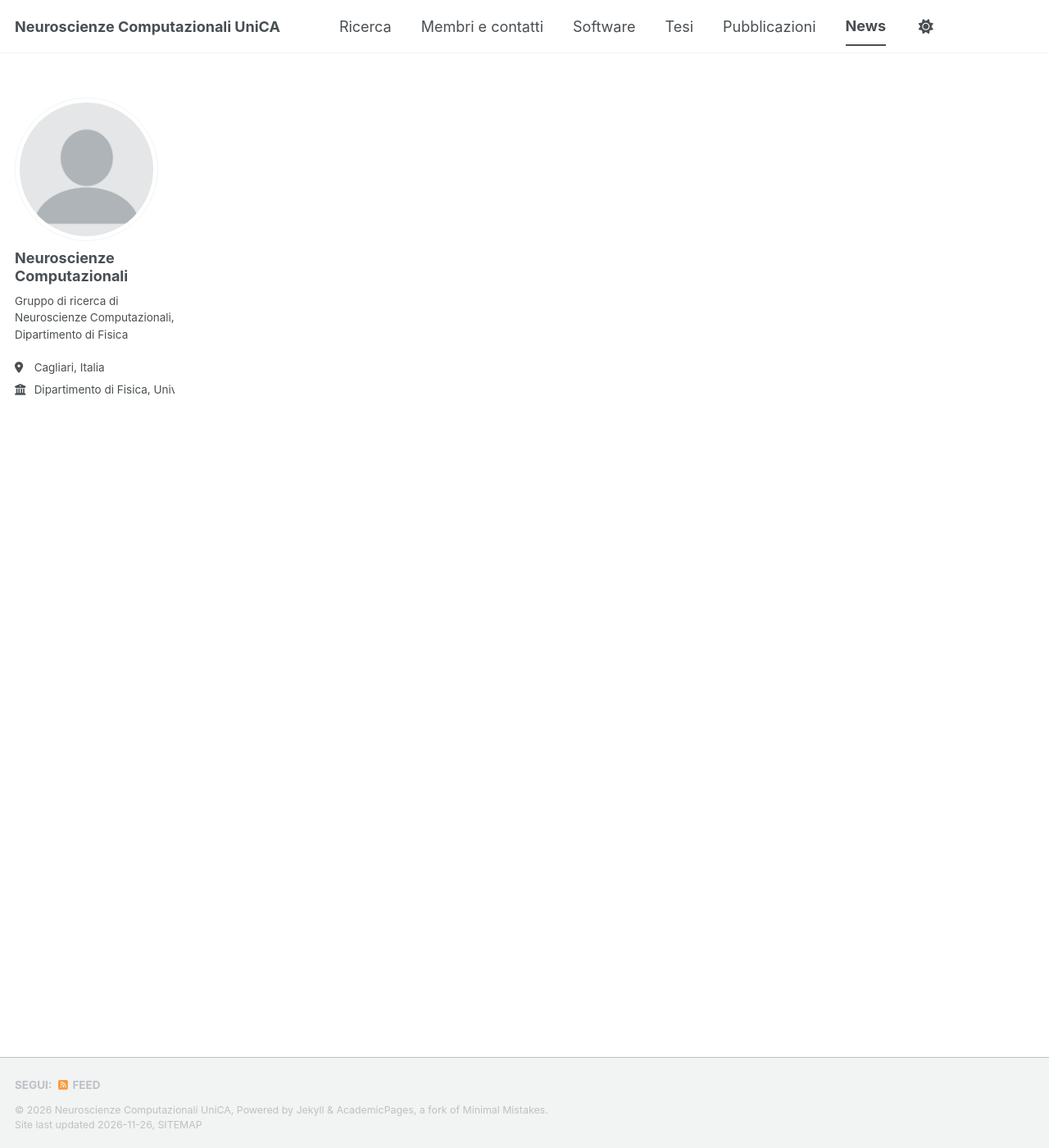
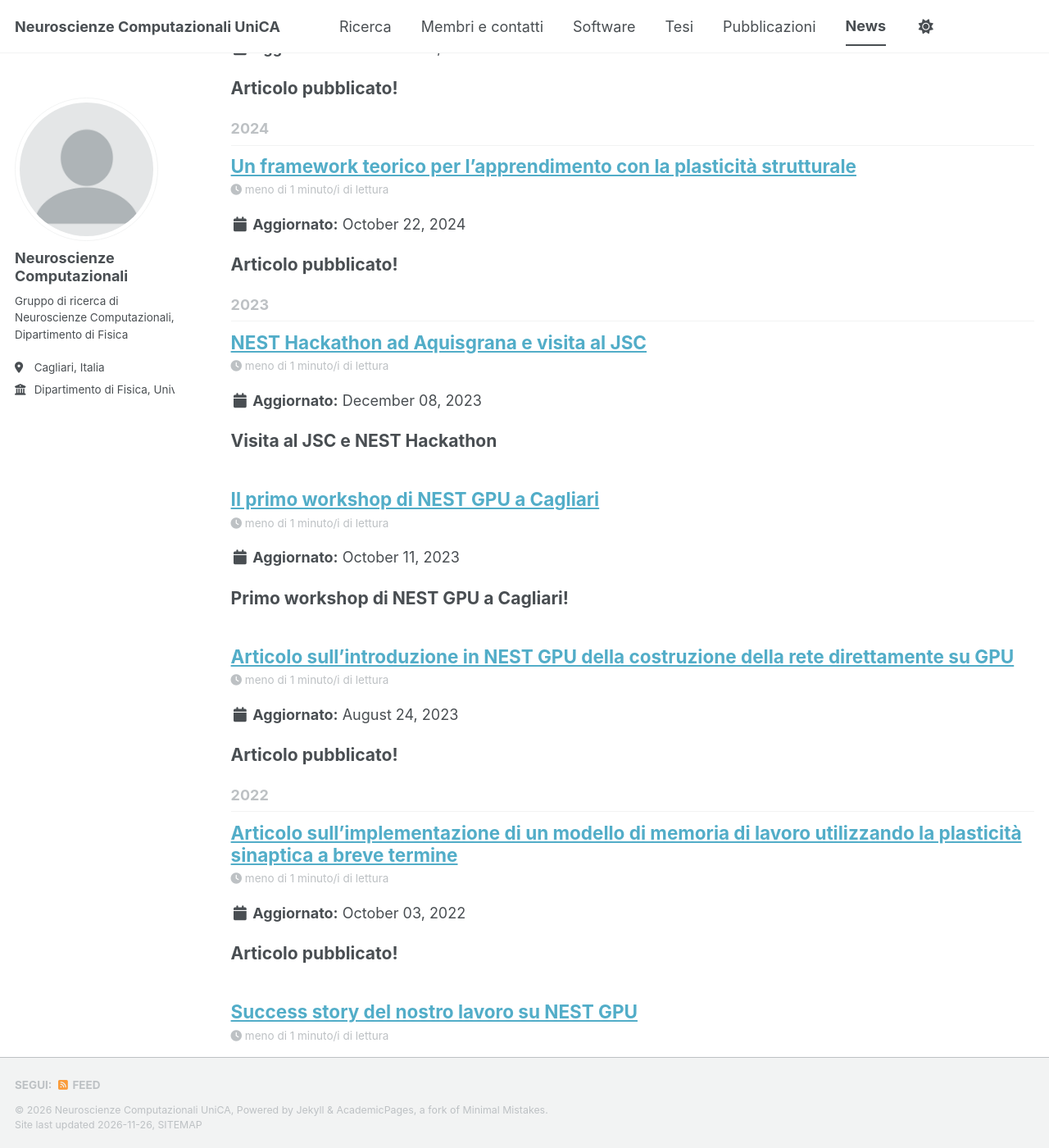
Before and after one commit to gmtiddia/neuroscienze_computazionali_unica, a Jekyll site: the page built from _pages/year-archive.html, in a window 1280 px wide and 1400 px high, scrolled down 1008 px. Shown: the whole window at 82% size. Built offline with Jekyll 4.4.1, drawn with Linux system fonts in a browser that asks for light colours; a script bundle is joined from its source files by our own code; a style sheet for code colours, icons or effects is not loaded; some of the changed text lies outside the part shown.

Commit message:
added posts

```diff
--- /dev/null
+++ b/_posts/2021-02-17-neurongpu-paper.md
@@ -0,0 +1,18 @@
+---
+title: 'Articolo sulla simulazione di modelli spiking con NeuronGPU'
+date: 2021-02-17
+permalink: /posts/2021/02/neurongpu-paper/
+tags:
+  - publication
+---
+
+Articolo pubblicato!
+======
+
+È appena stato pubblicato [un articolo](https://doi.org/10.3389/fncom.2021.627620) sulle simulazioni di reti neurali spiking a densità di connessioni naturale utilizzando NeuronGPU, un simulatore di reti neurali spiking che sfrutta le GPU.
+
+Interamente sviluppato all'Università di Cagliari, e con una collaborazione con il gruppo APE della Sezione di Roma dell'INFN, il simulatore attualmente è in grado di effettuare simulazioni su singole GPU NVIDIA.
+
+Tra gli altri modelli implementati, è stato implementato sul simulatore il modello del [mircocircuito corticale](https://doi.org/10.1093/cercor/bhs358), che rappresenta $1 \text{mm}^2$ di corteccia cerebrale, con opportuna struttura stratificata e circa $90000$ neuroni e $3\cdot 10^8$ connessioni.
+
+Il codice del simulatore NeuronGPU è stato poi reso disponibile online. Presenta diverse similitudini con il codice del simulatore CPU NEST.
--- /dev/null
+++ b/_posts/2021-06-28-thaco-paper.md
@@ -0,0 +1,15 @@
+---
+title: "Articolo su un modello talamo-corticale per l'apprendimento di reti neurali spiking "
+date: 2021-06-28
+permalink: /posts/2021/06/thaco-paper/
+tags:
+  - publication
+  - synaptic plasticity
+---
+
+Articolo pubblicato!
+======
+
+È appena stato pubblicato [un articolo](https://doi.org/10.1371/journal.pcbi.1009045) sull'apprendimento di reti neurali spiking utilizzando la plasticità sinaptica, e nella fattispecie il modello STDP.
+
+Il modello include un approccio di apprendimento incrementale, in cui da un passo all'altro del protocollo viene innescato un meccanismo di attività simile al sonno NREM, il che garantisce maggiore stabilità dei pesi sinaptici post-apprendimento.
--- /dev/null
+++ b/_posts/2022-07-04-mam-paper.md
@@ -0,0 +1,17 @@
+---
+title: 'Articolo sulla simulazione di modelli spiking in cluster MPI-GPU'
+date: 2022-07-04
+permalink: /posts/2022/07/mam-paper/
+tags:
+  - publication
+  - simulation technology
+---
+
+Articolo pubblicato!
+======
+
+È appena stato pubblicato [un articolo](https://doi.org/10.3389/fninf.2022.883333) sulle simulazioni di reti neurali spiking utilizzando GPU in paralleto su cluster HPC.
+
+L'articolo ha presentato come utilizzare GPU in parallelo e una distribuzione delle popolazioni di neuroni basate sulla località degli stessi può portare a un miglioramento delle prestazioni di simulazione.
+
+Le simulazioni sono state condotte su NEST GPU, precedentemente chiamato NeuronGPU. Non solo l'articolo ha dimostrato l'applicabilità del simulatore su più GPU in parallelo mediante la comunicazione MPI, ma ha anche sancito l'ingresso del simulatore NeuronGPU all'interno dell'iniziativa europea NEST!
--- /dev/null
+++ b/_posts/2022-07-07-success_story.md
@@ -0,0 +1,17 @@
+---
+title: 'Success story del nostro lavoro su NEST GPU'
+date: 2022-07-07
+permalink: /posts/2022/07/success_story/
+tags:
+  - news
+---
+
+Parlano del nostro primo lavoro su NEST GPU!
+======
+
+È stata pubblicata una [success story](https://fenix-ri.eu/news/icei-resources-pave-way-fast-gpu-simulations-large-scale-spiking-network-models) sul nostro lavoro sull'implementazione del modello Multi Area della corteccia del macaco su NEST GPU!
+
+
+Si tratta della prima implementazione di questo modello su GPU, che con 4 milioni di neuroni e 24 miliard di sinapsi promette di riprodurre l'attività di 32 aree della corteccia visiva del macaco. Il lavoro ha mostrato come l'uso di GPU, e in particolare il modo di organizzare i blocchi del modello tra le schede disponibili, ha permesso di ottenere delle performance di simulazione circa 3 volte migliori rispetto alla versione CPU del simulatore NEST.
+
+Il lavoro è stato possibile grazie all'infrastruttura europea [FENIX-ICEI](https://fenix-ri.eu/) che permette l'accesso a risorse di calcolo ad alte prestazioni per la realizzazione di progetti ad alto impatto scientifico.
--- /dev/null
+++ b/_posts/2022-10-03-wm-paper.md
@@ -0,0 +1,13 @@
+---
+title: "Articolo sull'implementazione di un modello di memoria di lavoro utilizzando la plasticità sinaptica a breve termine"
+date: 2022-10-03
+permalink: /posts/2022/10/wm-paper/
+tags:
+  - publication
+  - working memory
+---
+
+Articolo pubblicato!
+======
+
+È appena stato pubblicato [un articolo](https://doi.org/10.3389/fnint.2022.972055) in cui viene implementato un modello di memoria di lavoro (o Working Memory) che sfrutta unicamente la plasticità sinaptica a breve termine. Precedentemente introdotto da [Mongillo et al., 2008](https://doi.org/10.1126/science.1150769), il modello è stato reimplementato su NEST dando la possibilità di riprodurne i risultati utilizzando un simulatore affermato e modelli di neurone o sinapsi più sofisticati.
--- /dev/null
+++ b/_posts/2023-08-24-nestgpu-constr.md
@@ -0,0 +1,15 @@
+---
+title: "Articolo sull'introduzione in NEST GPU della costruzione della rete direttamente su GPU"
+date: 2023-08-24
+permalink: /posts/2023/08/netconstr-paper/
+tags:
+  - publication
+  - simulation technology
+---
+
+Articolo pubblicato!
+======
+
+È appena stato pubblicato [un articolo](https://doi.org/10.3390/app13179598) in cui viene implementato un metodo di costruzione di reti neurali spiking a runtime direttamente su singole GPU.
+
+In particolare, l'implementazione è stata effettuata su NEST GPU, garantendo un miglioramento nel tempo di costruzione della rete di più di un ordine di grandezza rispetto alla versione precedente del simulatore. Ora, i tempi di costruzione sono in linea con la versione CPU e con altri simulatori GPU, con il vantaggio di avere la fase di costruzione direttamente al runtime, ovvero senza la necessità di dover compilare il codice.
--- /dev/null
+++ b/_posts/2023-10-11-nestgpuworkshop1.md
@@ -0,0 +1,19 @@
+---
+title: "Il primo workshop di NEST GPU a Cagliari"
+date: 2023-10-11
+permalink: /posts/2023/10/nestgpuworkshop1/
+tags:
+  - workshop
+  - simulation technology
+---
+
+Primo workshop di NEST GPU a Cagliari!
+======
+
+Si è appena concluso il primo Workshop di NEST GPU a Cagliari! Con ricercatori provenienti dalla Sezione INFN di Roma e dal centro di ricerca di Jülich abbiamo discusso di tematiche relative all'allineamento dei codici CPU e GPU, di nuovi modelli che potremo implmentare e nuovi approcci di simulazione.
+
+La discussione è stata seguita da alcuni giorni di Hackathon, dove si è potuto lavorare su alcuni dei punti discussi durante il Workshop per cominciare a implementare le modifiche sul codice di NEST GPU.
+
+È stato un piacere avervi ospiti a Cagliari, alla prossima!
+
+[Qui una foto di gruppo!](https://twitter.com/APELab_INFN/status/1711867147125674386)
--- /dev/null
+++ b/_posts/2023-12-08-nesthackathonaachen.md
@@ -0,0 +1,15 @@
+---
+title: "NEST Hackathon ad Aquisgrana e visita al JSC"
+date: 2023-12-08
+permalink: /posts/2023/12/nesthackathonaachen/
+tags:
+  - hackathon
+  - simulation technology
+---
+
+Visita al JSC e NEST Hackathon
+======
+
+Abbiamo appena concluso una splendida visita al JSC, dove abbiamo potuto vedere i supercomputer sui quali avviamo le nostre simulazioni! Il tutto è stato inquadrato nell'hackathon di NEST, durante il quale abbiamo lavorato al monitoraggio delle fasi delle simulazioni di NEST GPU utilizzando i profiler di NVIDIA, tra un Glühwein e l'altro.
+
+[Qui una foto di gruppo!](https://x.com/APELab_INFN/status/1733126317694914614)
--- /dev/null
+++ b/_posts/2024-10-22-strpl-paper.md
@@ -0,0 +1,15 @@
+---
+title: "Un framework teorico per l'apprendimento con la plasticità strutturale"
+date: 2024-10-22
+permalink: /posts/2024/10/strpl-paper/
+tags:
+  - publication
+  - structural plasticity
+---
+
+Articolo pubblicato!
+======
+
+È appena stato pubblicato [un articolo](https://doi.org/10.1103/PhysRevE.110.044311) in cui implementiamo un framework teorico per l'apprendimento mediato dalla plasticità strutturale, ovvero tutta quella serie di meccanismi sinaptici che portano alla creazione o distruzione dei contatti sinaptici tra neuroni.
+
+Il modello teorico è poi stato supportato da simulazioni in C++, utilizzando una rete di neuroni basata sull'attività firing rate.
--- /dev/null
+++ b/_posts/2025-11-09-buildingonmodels.md
@@ -0,0 +1,15 @@
+---
+title: 'Articolo sulla storia del microcircuito corticale'
+date: 2025-11-09
+permalink: /posts/2025/09/buildingonmodels-paper/
+tags:
+  - publication
+  - simulation technology
+---
+
+Articolo pubblicato!
+======
+
+È appena stato pubblicato [un articolo](https://doi.org/10.1093/cercor/bhaf295) che racconta la storia del microcircuito corticale. In occasione del decimo anniversario dalla pubblicazione del modello, si è tenuta nell'Aprile 2024 ad Aquisgrana una conferenza che ha riunito tutti i neuroscienziati coinvolti nella realizzazione del modello, le sue varie implementazioni CPU, GPU e neuromorfiche ed eventuali varianti e migliorie.
+
+Si è trattata di una bellissima occasione di confronto, le cui discussioni più rilevanti sono poi state riportate in questa pubblicazione.
--- /dev/null
+++ b/_posts/2026-02-16-communityrace.md
@@ -0,0 +1,15 @@
+---
+title: 'Articolo sul benchmarking del microcircuito corticale'
+date: 2026-02-16
+permalink: /posts/2026/02/communityrace-paper/
+tags:
+  - publication
+  - simulation technology
+---
+
+Articolo pubblicato!
+======
+
+È appena stato pubblicato [un articolo](https://doi.org/10.1088/2634-4386/ae379a) che raccoglie tutti i tentativi di benchmarking del modello spiking del microcircuito corticale. Siamo stati coinvolti in quanto già da diversi anni abbiamo utilizzato il modello per testare le performance di NeuronGPU prima e NEST GPU poi.
+
+In questo lavoro abbiamo anche avuto modo per la prima volta di quantificare il consumo energetico delle nostre simulazioni.
--- /dev/null
+++ b/_posts/2026-05-14-nestgpu-parallel-constr.md
@@ -0,0 +1,15 @@
+---
+title: 'Articolo sulla costruzione della rete su GPU utilizzando migliaia di GPU in parallelo'
+date: 2026-05-14
+permalink: /posts/2026/05/nestgpu-parallel-constr-paper/
+tags:
+  - publication
+  - simulation technology
+---
+
+Articolo pubblicato!
+======
+
+È appena stato pubblicato [un articolo](https://doi.org/10.1088/2634-4386/ae65d2) sulla possibilità di utilizzare migliaia di GPU in parallelo per simulazioni spiking utilizzando NEST GPU!
+
+Si tratta di un traguardo storico, specie per via della crescente disponibilità di risorse di calcolo con diverse migliaia di GPU in parallelo. Il lavoro ha mostrato come il simulatore, se si avesse a disposizione un intero supercomputer come JUPITER, si potrebbero effettuare simulazioni con lo stesso ordine di grandezza di neuroni e sinapsi del cervello umano, il tutto garantendo il mantenimento delle informazioni sulle sinapsi (i.e., permettendo plasticità sinaptica), cosa non banale vista l'occupazione di memoria di queste strutture.
--- /dev/null
+++ b/_posts/2026-07-22-wmhet-paper.md
@@ -0,0 +1,15 @@
+---
+title: "Articolo sullo studio dell'eterogeneità sinaptica in modelli spiking di memoria di lavoro"
+date: 2026-07-22
+permalink: /posts/2026/07/wmhet-paper/
+tags:
+  - publication
+  - working memory
+---
+
+Articolo pubblicato!
+======
+
+È appena stato pubblicato [un articolo](https://doi.org/10.1103/zcmm-3cgh) che valuta l'impatto dell'eterogeneità dei parametri sinaptici su un modello di Working Memory da noi reimplementato su NEST in passato.
+
+Utilizzando distribuzioni normali e lognormali con parametri basati su osservazioni sperimentali, abbiamo potuto verificare che il modello è robusto rispetto a fluttuazioni dei parametri sinaptici su cui la sua dinamica si basa.
```
Also changed, not shown: _posts/2026-11-23-nuovo-sito.md (+1 -3 lines).
